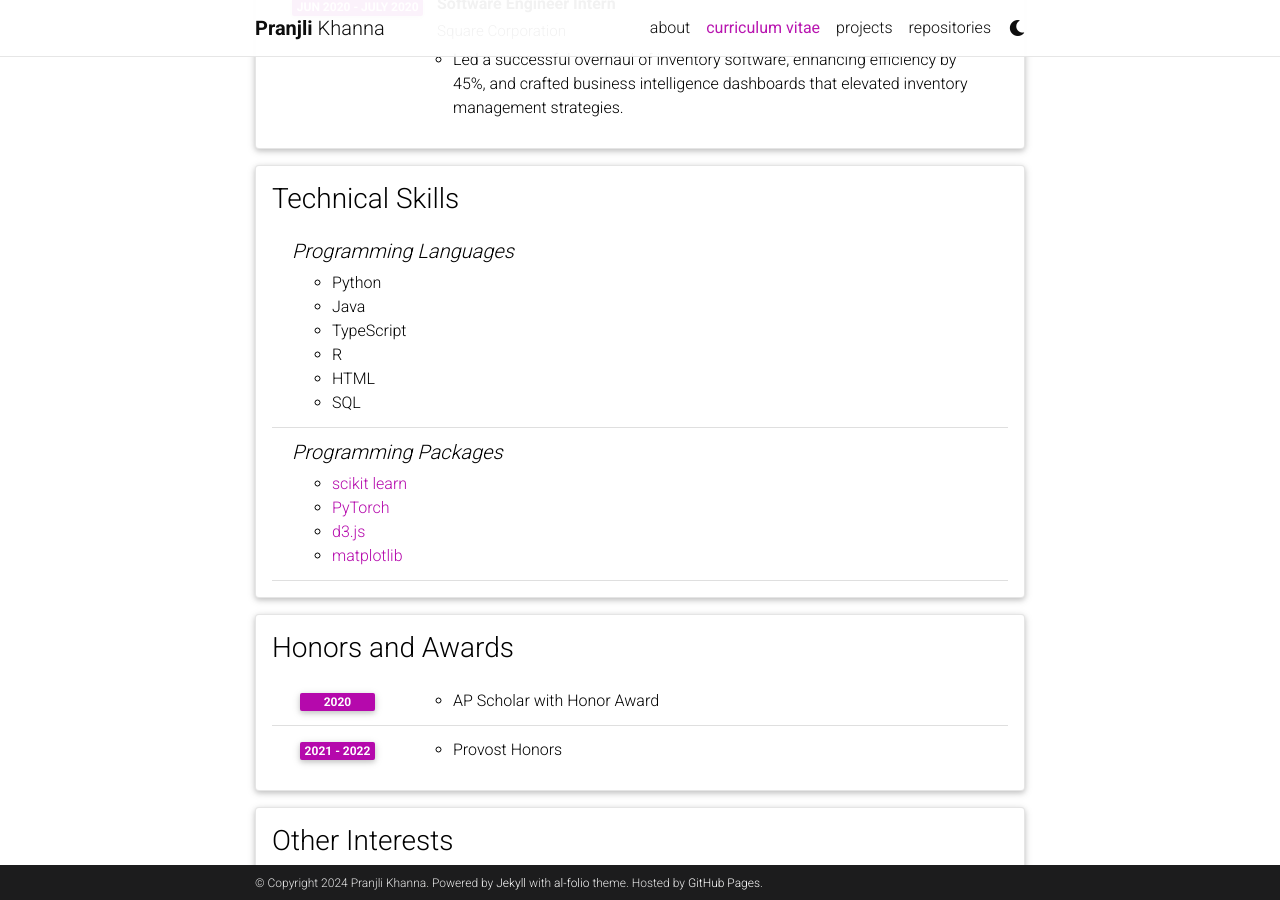
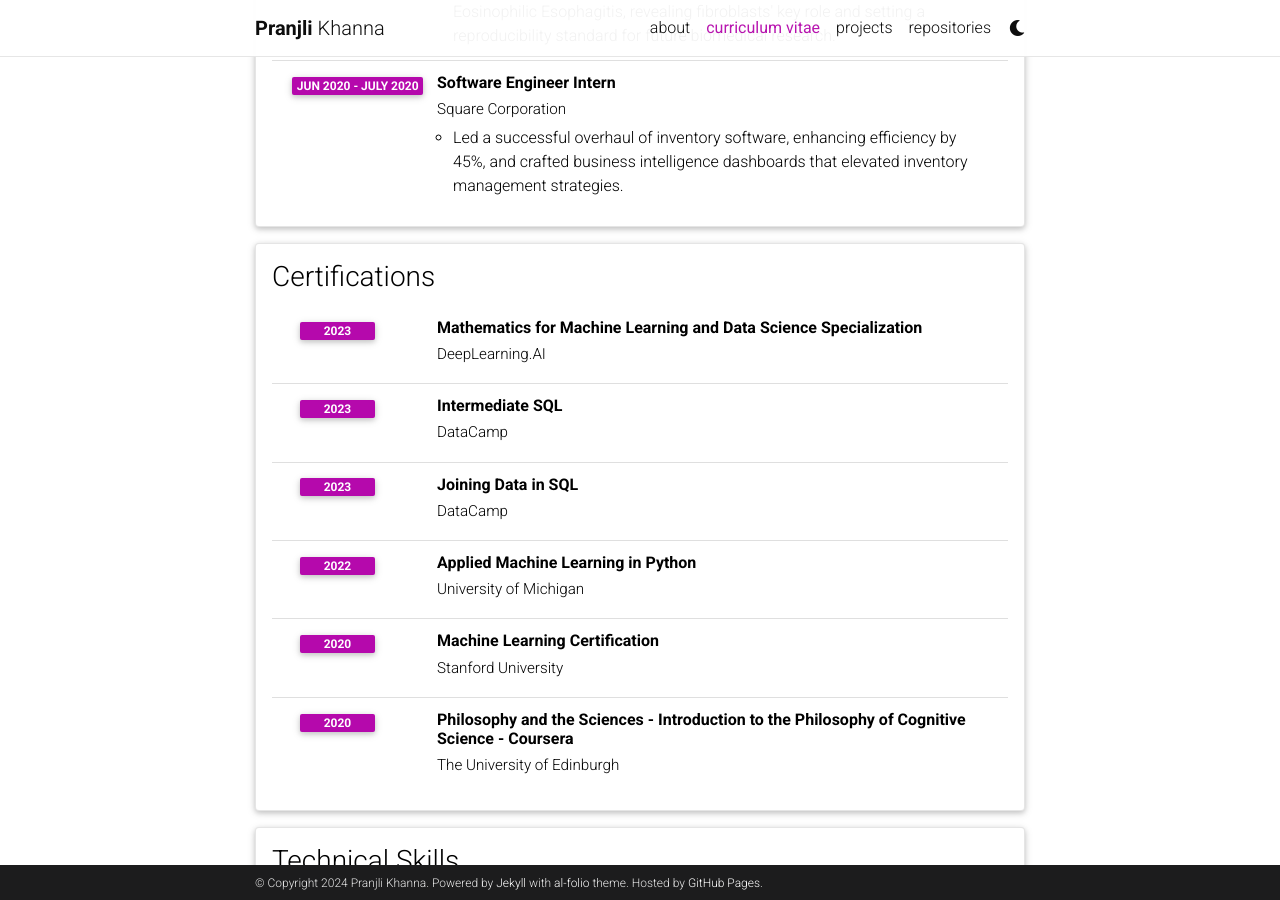
Before and after one commit to pranjlikhanna/pranjlikhanna.github.io, a Jekyll site: the page built from _pages/curriculum vitae.md, in a window 1280 px wide and 900 px high, scrolled down 1245 px. Built offline with Jekyll 4.4.1, drawn with Linux system fonts in a browser that asks for light colours; comment, search, counter and statistics services are not loaded; a style sheet for code colours, icons or effects is not loaded; some of the changed text lies outside the part shown.

Commit message:
certifications

```diff
--- a/_data/cv.yml
+++ b/_data/cv.yml
@@ -24,6 +24,10 @@
 - title: Experience
   type: time_table
   contents:
+    - title: Data Science Intern
+      institution: Carnegie Learning
+      year: Jun 2024 - Aug 2024
+
     - title: Undergraduate Writing Consultant
       institution: Teaching & Learning Commons, UC San Diego
       year: Sept 2022 - now
@@ -45,6 +49,28 @@
       institution: Square Corporation
       year: Jun 2020 - July 2020
       description: Led a successful overhaul of inventory software, enhancing efficiency by 45%, and crafted business intelligence dashboards that elevated inventory management strategies.
+
+- title: Certifications
+  type: time_table
+  contents:
+    - title: Mathematics for Machine Learning and Data Science Specialization
+      institution: DeepLearning.AI
+      year: 2023
+    - title: Intermediate SQL
+      institution: DataCamp
+      year: 2023
+    - title: Joining Data in SQL
+      institution: DataCamp
+      year: 2023
+    - title: Applied Machine Learning in Python
+      institution: University of Michigan
+      year: 2022
+    - title: Machine Learning Certification
+      institution: Stanford University
+      year: 2020
+    - title: Philosophy and the Sciences - Introduction to the Philosophy of Cognitive Science - Coursera
+      institution: The University of Edinburgh
+      year: 2020
 
 - title: Technical Skills
   type: nested_list
```
